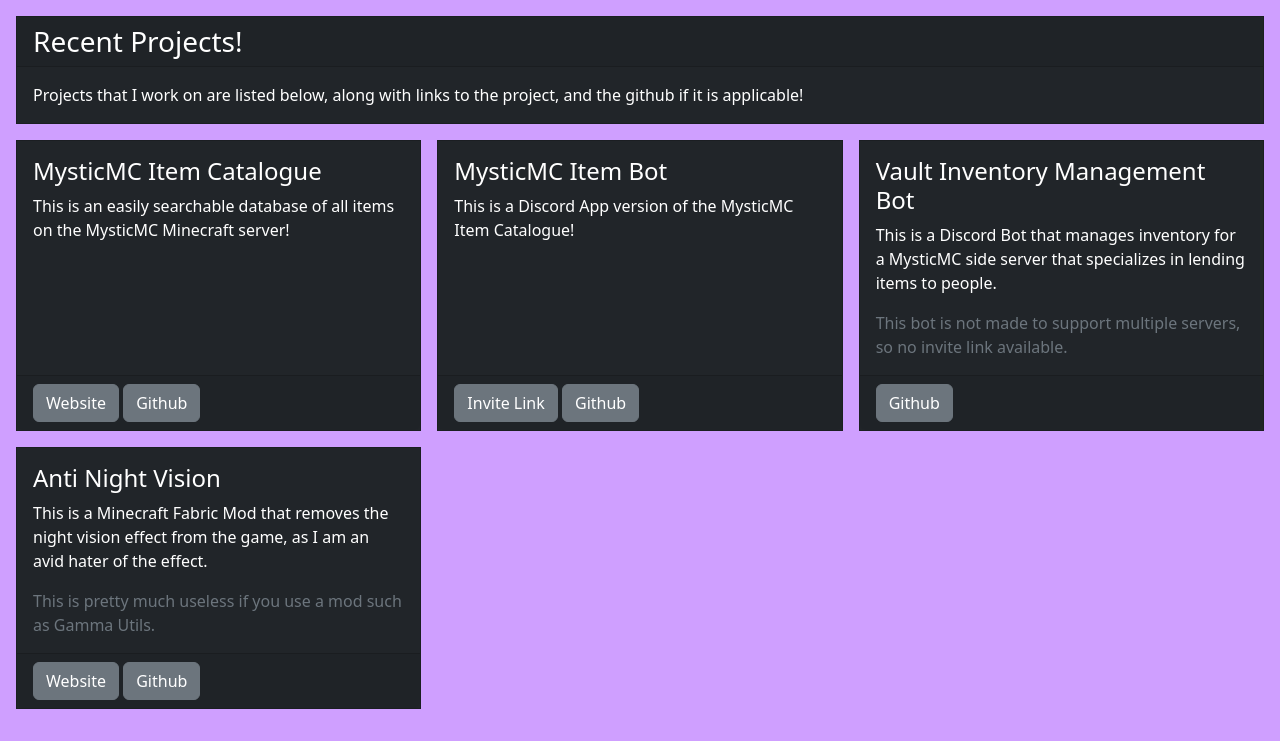
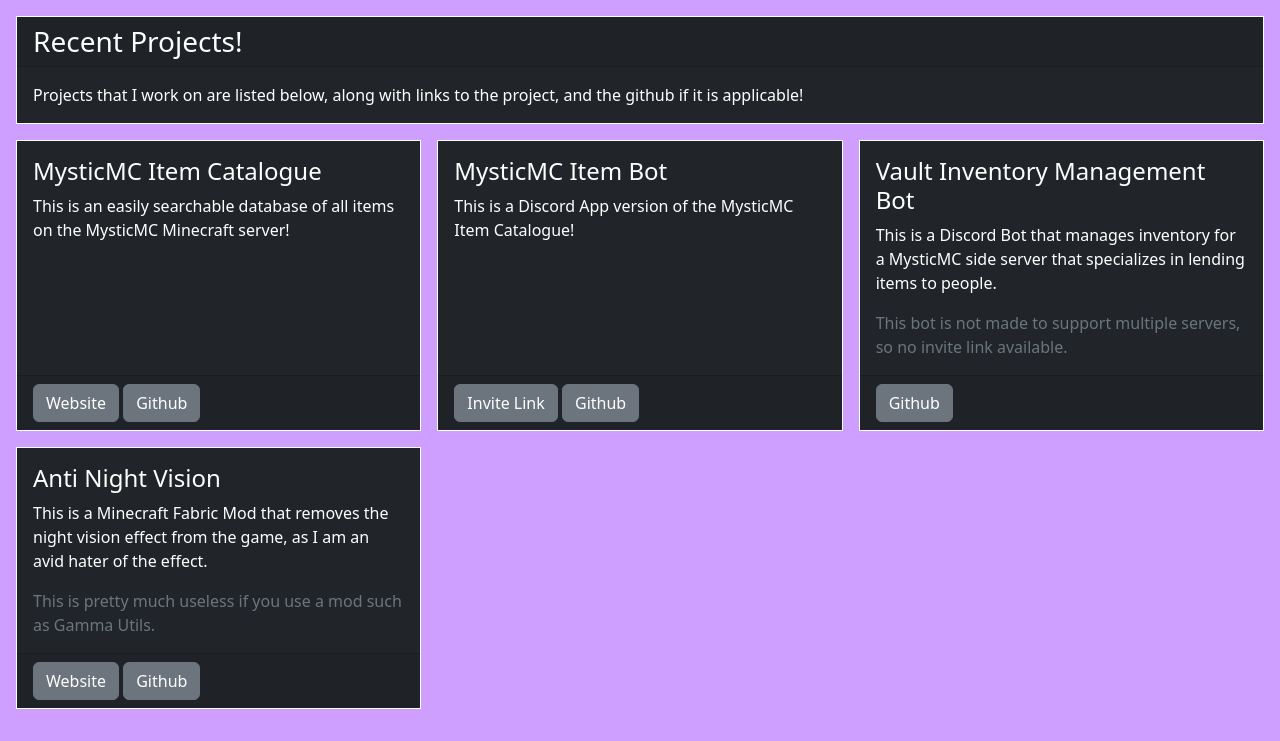
Before and after one commit to Al3xTheNerd/MainSite, a Flask app: page / in a window 1280 px wide. Shown: the part 59-800 px from the top of the page. Run offline with Flask 3, Linux system fonts and the light colour scheme.

Commit message:
Adding some pretty borders

```diff
--- a/core/static/css/index.css
+++ b/core/static/css/index.css
@@ -10,4 +10,6 @@
 }
 div.card {
     border-radius: 0;
+    border-color: white;
+    border-width: 1px;
 }
```
